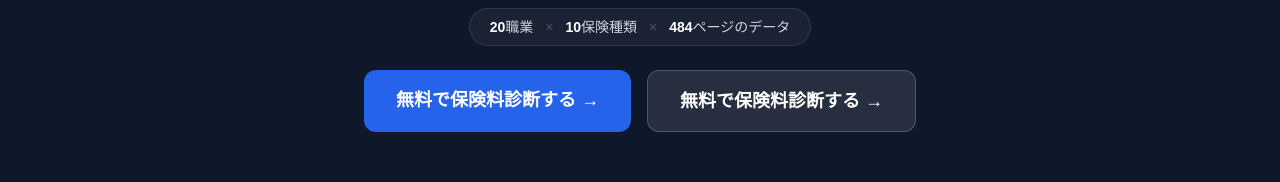
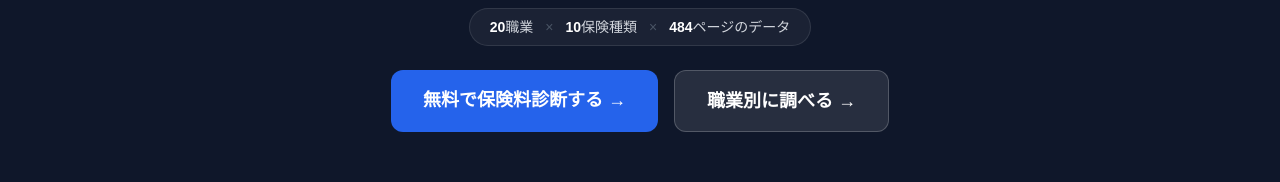
Before and after one commit to zero-zero-youtube/hoken-data, a Next.js app: page / in a window 1280 px wide. Shown: the part 398-580 px from the top of the page. Built offline with nearby package versions, Linux system fonts and the light colour scheme; no server answers; the database is empty.

Commit message:
Fix /consult links to /simulator in Footer; fix hero second button

```diff
--- a/app/page.tsx
+++ b/app/page.tsx
@@ -136,11 +136,11 @@ export default async function Home() {
               無料で保険料診断する →
             </Link>
             <Link
-              href="/simulator"
+              href="/occupation"
               className="bg-white/10 text-white border border-white/20 px-8 py-4 rounded-xl text-lg font-bold hover:bg-white/20 transition-colors"
-              aria-label="ファイナンシャルプランナーに無料で保険料診断する"
+              aria-label="職業別の保険料相場を調べる"
             >
-              無料で保険料診断する →
+              職業別に調べる →
             </Link>
           </div>
         </div>
--- a/components/Footer.tsx
+++ b/components/Footer.tsx
@@ -118,7 +118,7 @@ export default function Footer() {
             <p className="text-white text-sm font-semibold mb-3 mt-6">サービス</p>
             <ul className="space-y-2">
               <li><Link href="/simulator" className="text-xs hover:text-white transition-colors">保険料診断</Link></li>
-              <li><Link href="/consult" className="text-xs hover:text-white transition-colors">無料保険相談</Link></li>
+              <li><Link href="/simulator" className="text-xs hover:text-white transition-colors">無料診断</Link></li>
               <li><Link href="/about" className="text-xs hover:text-white transition-colors">サイトについて</Link></li>
               <li><Link href="/privacy" className="text-xs hover:text-white transition-colors">プライバシーポリシー</Link></li>
             </ul>
```
